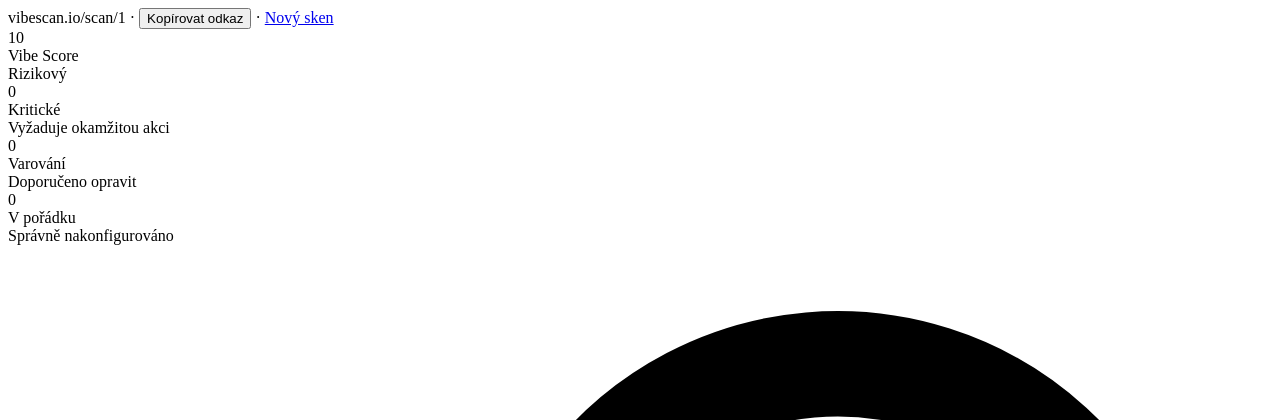
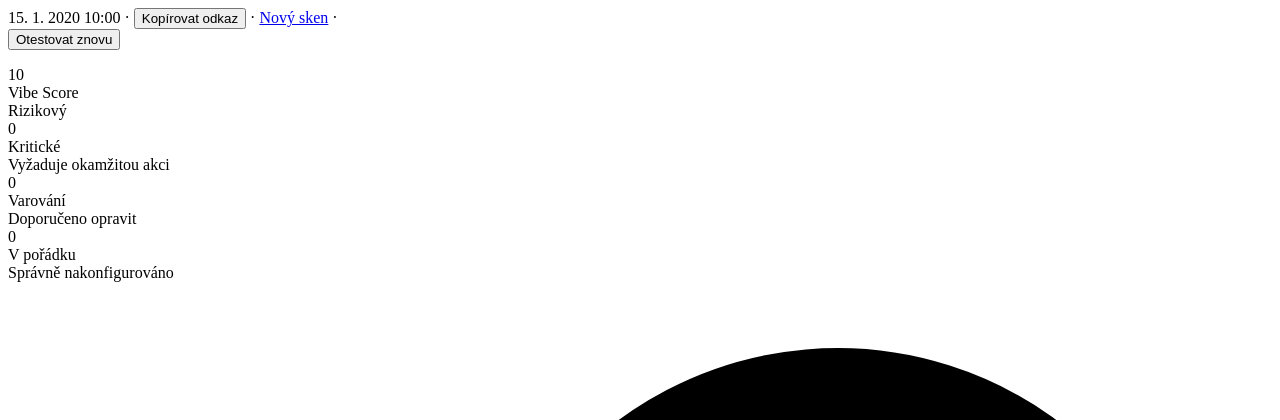
Before and after one commit to kalus-msic/vibescan, a Django app: template templates/scanner/partials/results.html in a window 1280 px wide. Shown: the top 420 px of the page. Run offline with Django 5.2, Linux system fonts and the light colour scheme; the template is opened without the code that fills it: most values are stand-ins (such as "Sample title", 1, 10 or a date in 2020); data that the repository does not hold is empty; parts of the project's set-up code (start-up, migrations or seed data) failed here and were passed over.

Commit message:
feat: show scan timestamp, add rescan button

```diff
--- a/scanner/urls.py
+++ b/scanner/urls.py
@@ -7,4 +7,5 @@
     path("", views.home, name="home"),
     path("scan/<uuid:pk>/", views.scan_detail, name="scan_detail"),
     path("scan/<uuid:pk>/status/", views.scan_status, name="scan_status"),
+    path("scan/<uuid:pk>/rescan/", views.scan_rescan, name="scan_rescan"),
 ]
--- a/templates/scanner/partials/results.html
+++ b/templates/scanner/partials/results.html
@@ -3,12 +3,17 @@
 
   {% with category=scan.vibe_score|score_category %}
   <div class="flex items-center gap-3 mb-6 text-sm flex-wrap">
-    <span class="font-mono text-slate-400 text-xs">vibescan.io/scan/{{ scan.id }}</span>
+    <span class="text-slate-400 text-xs">{{ scan.completed_at|date:"j. n. Y H:i" }}</span>
     <span class="text-slate-300">·</span>
     <button onclick="navigator.clipboard.writeText(window.location.href)"
       class="text-slate-500 hover:text-slate-900 font-medium transition-colors cursor-pointer">Kopírovat odkaz</button>
     <span class="text-slate-300">·</span>
     <a href="{% url 'scanner:home' %}" class="text-slate-500 hover:text-slate-900 font-medium transition-colors">Nový sken</a>
+    <span class="text-slate-300">·</span>
+    <form method="post" action="{% url 'scanner:scan_rescan' scan.id %}" class="inline">
+      {% csrf_token %}
+      <button type="submit" class="text-blue-600 hover:text-blue-800 font-medium transition-colors cursor-pointer">Otestovat znovu</button>
+    </form>
   </div>
 
   <!-- Score + summary cards -->
```
Also changed, not shown: scanner/views.py (+9 -0 lines).
